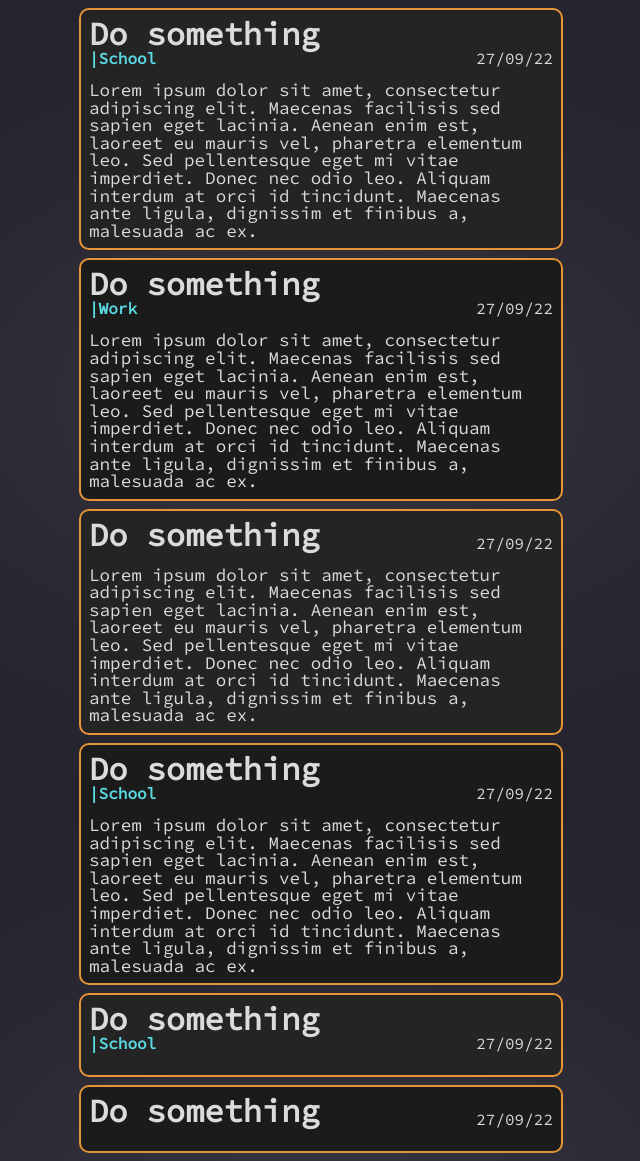
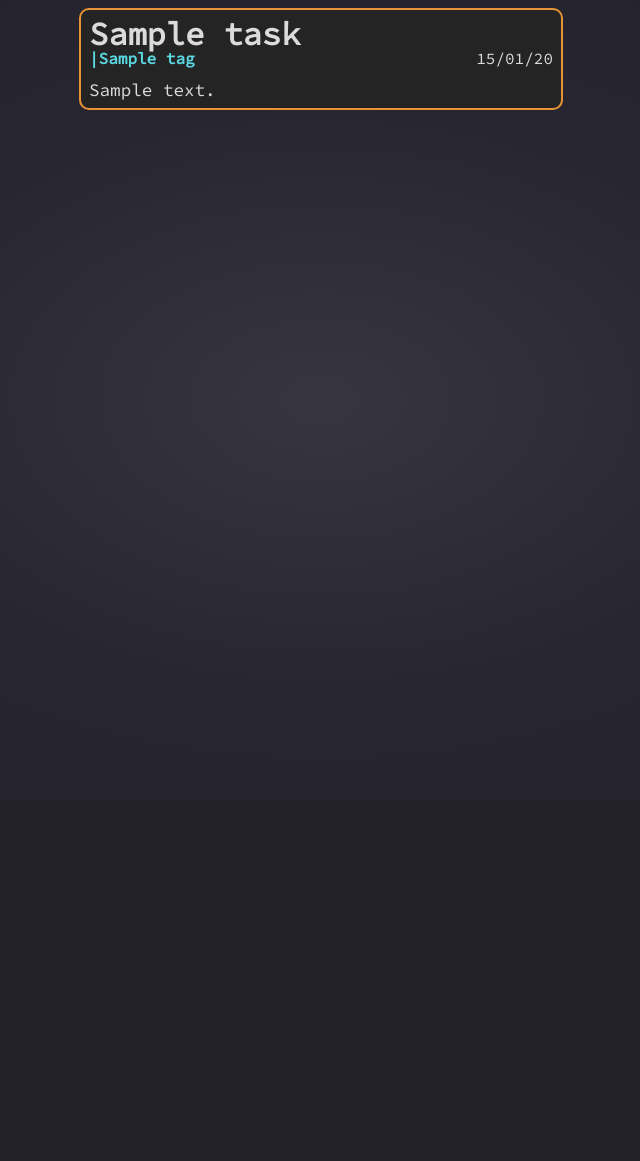
Before and after one commit to RickAfon/sad_tasks_flask, a Flask app: page / in a window 1280 px wide. Shown: the whole page, without its empty margins (319-959 px from the left). After the commit the page ends 569 px from the top, so only its background shows below. Run offline with Flask 2, Linux system fonts and the light colour scheme; tables that the repository leaves empty hold one stand-in row (values such as "Sample post").

Commit message:
created the database ORM models and integrated the db with the index view

```diff
--- /dev/null
+++ b/src/db_models.py
@@ -0,0 +1,40 @@
+from datetime import datetime
+from app import db
+
+
+class Users(db.Model):
+    id = db.Column(db.Integer, primary_key=True)
+    name = db.Column(db.String(100), nullable=False)
+    email = db.Column(db.String(60), unique=True, nullable=False)
+    password = db.Column(db.String(100), nullable=False)
+
+    def __repr__(self):
+        return '<User %r>' % self.name
+
+
+class Tags(db.Model):
+    id = db.Column(db.Integer, primary_key=True)
+    name = db.Column(db.String(25), nullable=False)
+    user_id = db.Column(db.Integer, nullable=False)
+
+    def __repr__(self):
+        return '<User %r>' % self.name
+
+
+class Tasks(db.Model):
+    id = db.Column(db.Integer, primary_key=True)
+    title = db.Column(db.String(50), nullable=False)
+    content = db.Column(db.Text, nullable=True)
+    creation_date = \
+        db.Column(db.TIMESTAMP(timezone=False), nullable=False, default=datetime.now())
+    user_id = db.Column(db.Integer, nullable=False)
+    tag_id = db.Column(db.Integer, nullable=True)
+
+    @property
+    def tag(self):
+        if self.tag_id:
+            return Tags.query.filter_by(id=self.tag_id).first().name
+        return ""
+
+    def __repr__(self):
+        return '<User %r>' % self.title
--- a/src/views.py
+++ b/src/views.py
@@ -1,32 +1,15 @@
 from datetime import datetime
 from flask import render_template, request, url_for, redirect
 from app import app, db
+from db_models import Tags, Tasks, Users
 from models import Task
 from form_models import TaskForm
 
 
 @app.route("/")
 def index():
-    tasks = [
-        Task('Do something', 'School', '''Lorem ipsum dolor sit amet, consectetur adipiscing elit. Maecenas facilisis sed sapien eget
-                        lacinia. Aenean enim est, laoreet eu mauris vel, pharetra elementum leo. Sed pellentesque eget
-                        mi vitae imperdiet. Donec nec odio leo. Aliquam interdum at orci id tincidunt. Maecenas ante
-                        ligula, dignissim et finibus a, malesuada ac ex.''', datetime.now()),
-        Task('Do something', 'Work', '''Lorem ipsum dolor sit amet, consectetur adipiscing elit. Maecenas facilisis sed sapien eget
-                        lacinia. Aenean enim est, laoreet eu mauris vel, pharetra elementum leo. Sed pellentesque eget
-                        mi vitae imperdiet. Donec nec odio leo. Aliquam interdum at orci id tincidunt. Maecenas ante
-                        ligula, dignissim et finibus a, malesuada ac ex.''', datetime.now()),
-        Task('Do something', None, '''Lorem ipsum dolor sit amet, consectetur adipiscing elit. Maecenas facilisis sed sapien eget
-                        lacinia. Aenean enim est, laoreet eu mauris vel, pharetra elementum leo. Sed pellentesque eget
-                        mi vitae imperdiet. Donec nec odio leo. Aliquam interdum at orci id tincidunt. Maecenas ante
-                        ligula, dignissim et finibus a, malesuada ac ex.''', datetime.now()),
-        Task('Do something', 'School', '''Lorem ipsum dolor sit amet, consectetur adipiscing elit. Maecenas facilisis sed sapien eget
-                        lacinia. Aenean enim est, laoreet eu mauris vel, pharetra elementum leo. Sed pellentesque eget
-                        mi vitae imperdiet. Donec nec odio leo. Aliquam interdum at orci id tincidunt. Maecenas ante
-                        ligula, dignissim et finibus a, malesuada ac ex.''', datetime.now()),
-        Task('Do something', 'School', None, datetime.now()),
-        Task('Do something', None, None, datetime.now())
-    ]
+    tasks = Tasks.query.all()
+    print(tasks[0].creation_date.strftime('%d/%m/%y'))
     return render_template("index.html", tasks=tasks)
 
 
--- a/templates/index.html
+++ b/templates/index.html
@@ -18,7 +18,7 @@
                     <div class="task-card__header">
                         <div class="task-card__header__title">
                             <h1>{{ task.title }}</h1>
-                            {% if task.tag %}
+                            {% if task.tag%}
                             <span>{{ task.tag }}</span>
                             {% endif %}
                         </div>
```
Also changed, not shown: 1 other file.
